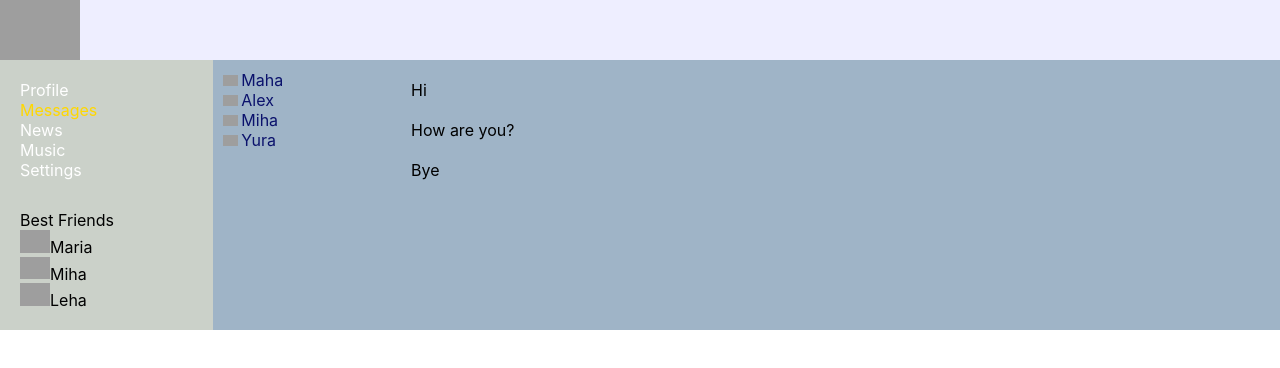
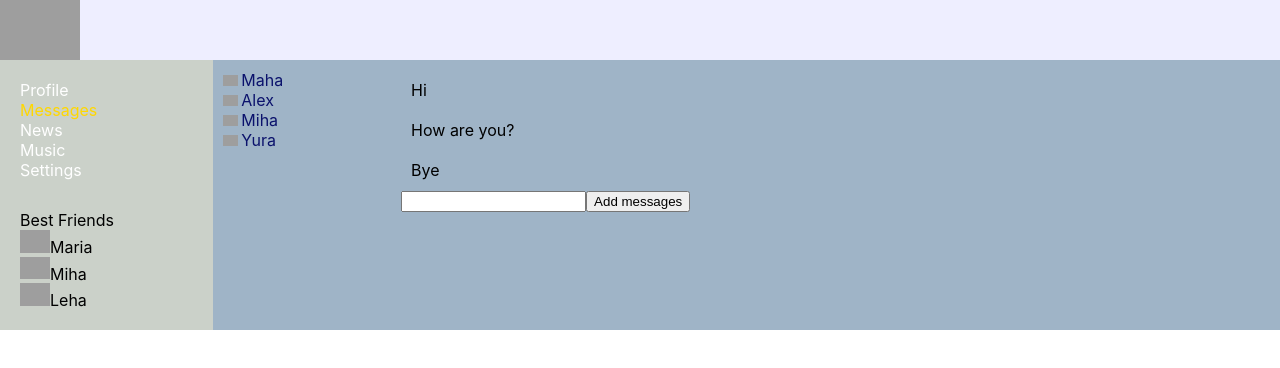
Before and after one commit to IgorBosin/samurai-way, a React (Create React App) app: page /dialog in a window 1280 px wide. Shown: the top 368 px of the page. Built offline with nearby package versions, Linux system fonts and the light colour scheme; grey boxes are pictures that could not be loaded.

Commit message:
lesson 30-31

```diff
--- a/src/Components/Dialogs/Dialogs.tsx
+++ b/src/Components/Dialogs/Dialogs.tsx
@@ -1,4 +1,4 @@
-import React from "react";
+import React, {LegacyRef} from "react";
 import s from './Dialogs.module.css'
 import {DialogItem} from "./DialogsItem/DialogItem";
 import {Message} from "./Message/Message";
@@ -10,7 +10,7 @@ type DialogsType = {
 
 function Dialogs(props: DialogsType) {
 
-    let dialogsElements = props.data.dialogs.map((d: { name: string; id: number; avatar:string }) =>
+    let dialogsElements = props.data.dialogs.map((d: { name: string; id: number; avatar: string }) =>
         <DialogItem
             dialogName={d.name}
             id={d.id}
@@ -19,6 +19,13 @@ function Dialogs(props: DialogsType) {
         <Message
             dialogMessages={m.message}/>)
 
+    const addMessages: LegacyRef<HTMLInputElement> = React.createRef()
+
+    const onClickHandler = () => {
+        alert(addMessages.current?.value)
+    }
+
+
     return (
         <div className={s.dialogs}>
             <div className={s.dialogsItems}>
@@ -26,6 +33,8 @@ function Dialogs(props: DialogsType) {
             </div>
             <div className={s.messages}>
                 {messagesElements}
+                <input ref={addMessages}/>
+                <button onClick={onClickHandler}>Add messages</button>
             </div>
         </div>
     )
--- a/src/Components/Dialogs/Message/Message.tsx
+++ b/src/Components/Dialogs/Message/Message.tsx
@@ -7,6 +7,9 @@ type MessagePropsType = {
 
 export function Message(props: MessagePropsType) {
     return (
-        <div className={s.messages}>{props.dialogMessages}</div>
+
+        <div
+            className={s.messages}>{props.dialogMessages}
+        </div>
     )
 }
--- a/src/Components/Profile/MyPosts/MyPosts.tsx
+++ b/src/Components/Profile/MyPosts/MyPosts.tsx
@@ -1,4 +1,4 @@
-import React from "react";
+import React, {LegacyRef} from "react";
 import s from "./MyPosts.module.css";
 import Post from "./Post/Post";
 import {postsType} from "../../../App";
@@ -8,15 +8,24 @@ type MyPostsType = {
 }
 
 function MyPosts(props: MyPostsType) {
+
+    const newPostElement: LegacyRef<HTMLTextAreaElement> = React.createRef()
+
+    const onClickHandler = () => {
+        let text = newPostElement.current?.value
+        alert(text)
+    }
+
     let postsElements = props.posts.map((p: { message: any; name: any; likesCount: any; img: any; }) =>
         <Post messages={p.message} name={p.name} likesCount={p.likesCount} img={p.img}/>)
+
     return (
         <div className={s.postBlock}>
             <h3>My post</h3>
             <div>
-                <textarea></textarea>
+                <textarea ref={newPostElement}></textarea>
                 <div>
-                    <button>Add post</button>
+                    <button onClick={onClickHandler}>Add post</button>
                 </div>
             </div>
             <div className={s.posts}>
```
